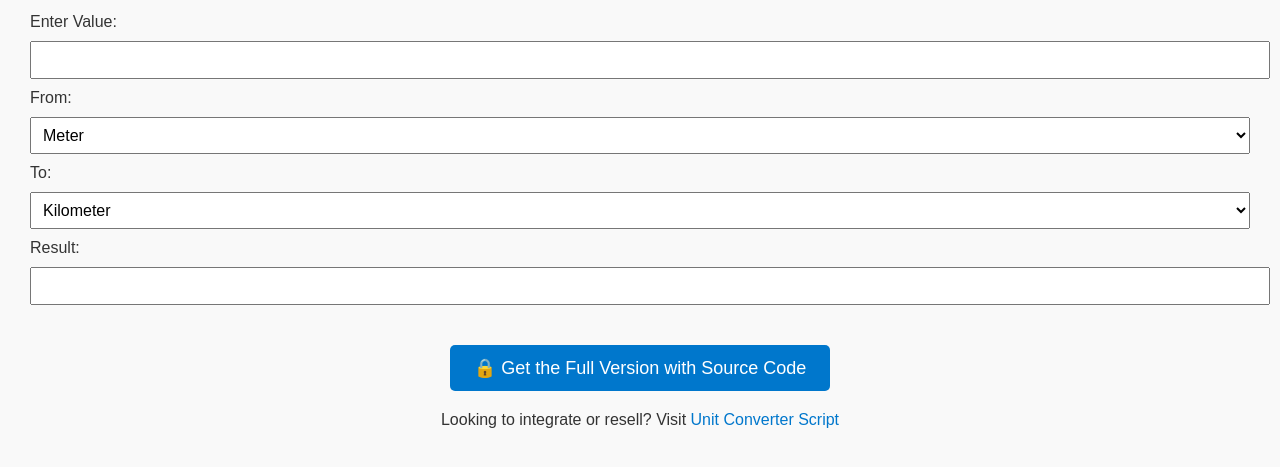
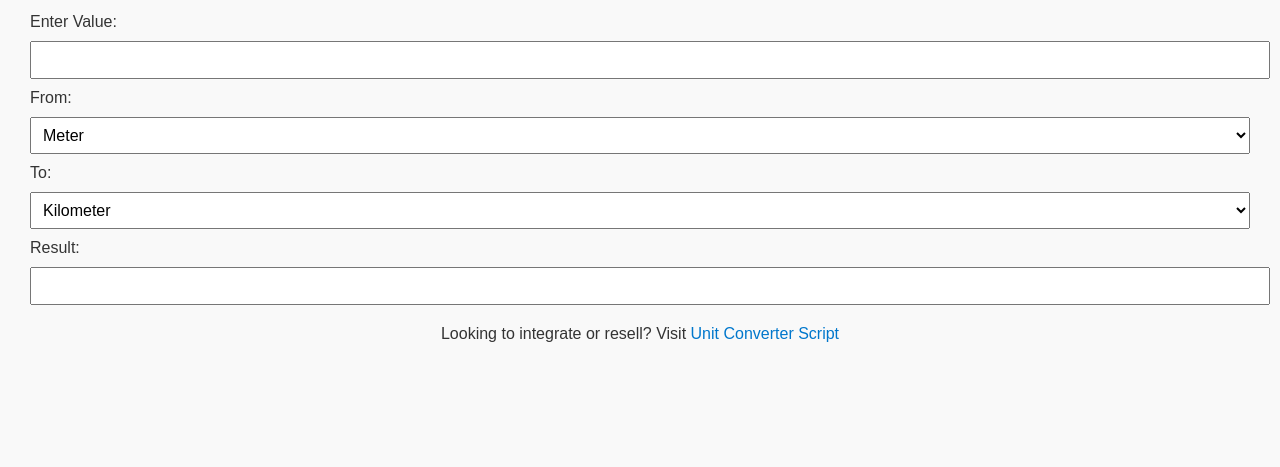
Before and after one commit to piyixia18/unit-converter-script, a plain HTML site: page index.html in a window 1280 px wide. Shown: the part 109-576 px from the top of the page. Drawn offline with Linux system fonts and the light colour scheme.

Commit message:
Update index.html

```diff
--- a/index.html
+++ b/index.html
@@ -42,10 +42,6 @@
 
     <div id="conversionResult"></div>
   </form>
-
-  <div class="full-version-link">
-    <a href="https://yoursite.com/full-version" target="_blank">🔒 Get the Full Version with Source Code</a>
-  </div>
 
   <div class="external-link-note">
     Looking to integrate or resell? Visit <a href="https://yoursite.com/full-version" target="_blank">Unit Converter Script</a>
```
